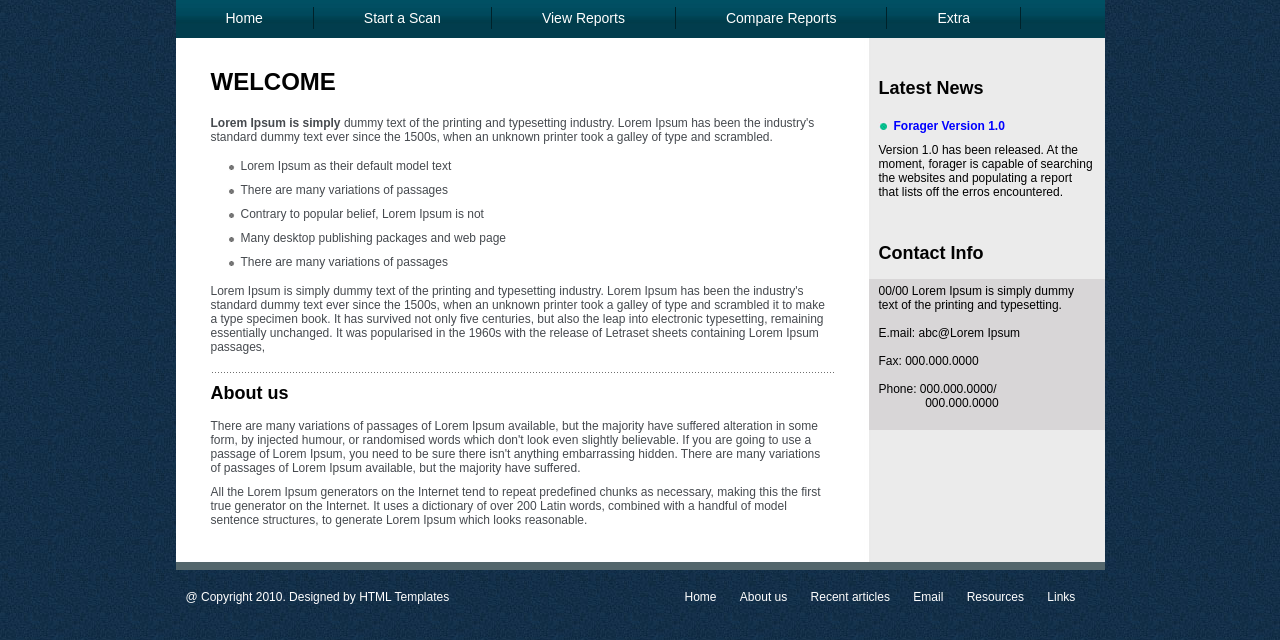
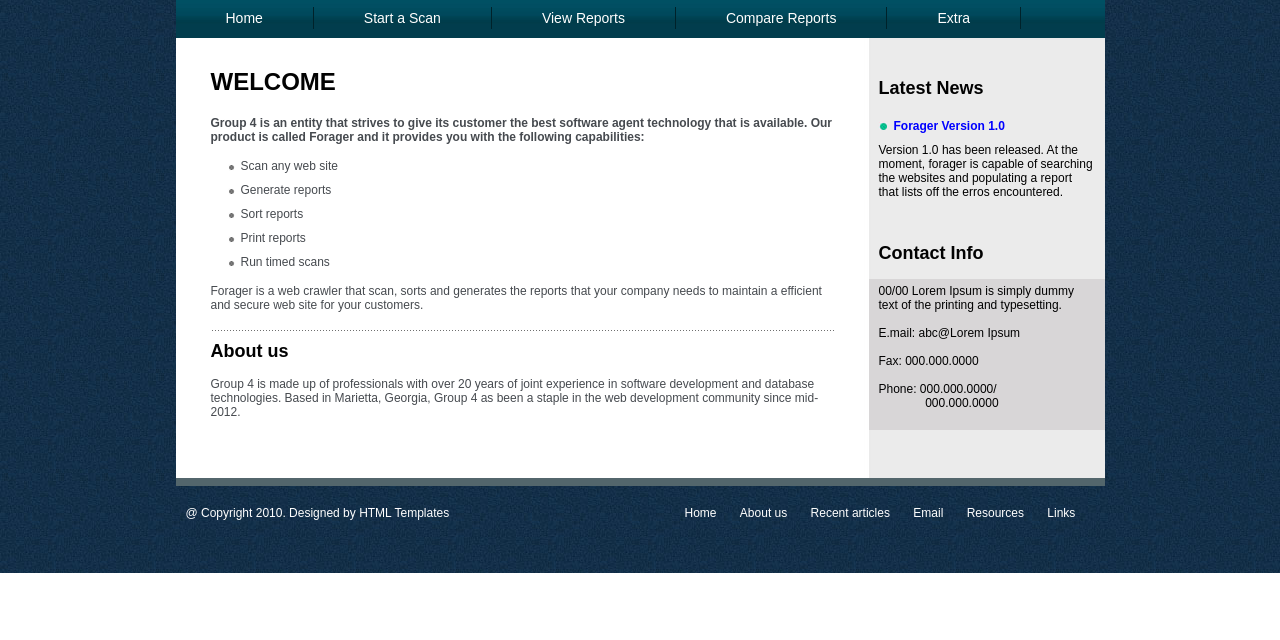
Before and after one commit to lhall23/forager-t4, a PHP site: page /main in a window 1280 px wide. Shown: the part 227-867 px from the top of the page. After the commit the page ends 800 px from the top, so only its background shows below. Run offline with PHP 8.4, Linux system fonts and the light colour scheme.

Commit message:
Updated main
Updated main

```diff
--- a/html/main.php
+++ b/html/main.php
@@ -24,38 +24,19 @@
 <div id="site-content">
 <div id="col-left">
 <h1 class="h-text-1">WELCOME</h1>
-<p class="text-1"><strong>Lorem Ipsum is simply</strong> dummy text of
-the printing and typesetting industry. Lorem Ipsum has been the
-industry's standard dummy text ever since the 1500s, when an unknown
-printer took a galley of type and scrambled.</p>
+<p class="text-1"><strong>Group 4 is an entity that strives to give its customer the best  software agent technology that is available. Our product is called Forager and it provides you with the following capabilities:</strong></p>
 <ul class="list-1">
-  <li>Lorem Ipsum as their default model text</li>
-  <li>There are many variations of passages</li>
-  <li>Contrary to popular belief, Lorem Ipsum is not</li>
-  <li>Many desktop publishing packages and web page</li>
-  <li>There are many variations of passages</li>
+  <li>Scan any web site</li>
+  <li>Generate reports</li>
+  <li>Sort reports</li>
+  <li>Print reports</li>
+  <li>Run timed scans</li>
 </ul>
-<p class="text-1">Lorem Ipsum is simply dummy text of the printing and
-typesetting industry. Lorem Ipsum has been the industry's standard
-dummy text ever since the 1500s, when an unknown printer took a galley
-of type and scrambled it to make a type specimen book. It has survived
-not only five centuries, but also the leap into electronic typesetting,
-remaining essentially unchanged. It was popularised in the 1960s with
-the release of Letraset sheets containing Lorem Ipsum passages,</p>
+<p class="text-1">Forager is a web crawler that scan, sorts and generates the reports that your company needs to maintain a efficient and secure web site for your customers.</p>
 <p class="border-1">&nbsp;</p>
 <h2 class="h-text-2">About us</h2>
-<p class="text-1">There are many variations of passages of Lorem Ipsum
-available, but the majority have suffered alteration in some form, by
-injected humour, or randomised words which don't look even slightly
-believable. If you are going to use a passage of Lorem Ipsum, you need
-to be sure there isn't anything embarrassing hidden. There are many
-variations of passages of Lorem Ipsum available, but the majority have
-suffered.</p>
-<p class="text-1">All the Lorem Ipsum generators on the Internet tend
-to repeat predefined chunks as necessary, making this the first true
-generator on the Internet. It uses a dictionary of over 200 Latin
-words, combined with a handful of model sentence structures, to
-generate Lorem Ipsum which looks reasonable. </p>
+<p class="text-1">Group 4 is made up of professionals with over 20 years of joint experience in software development and database technologies. Based in Marietta, Georgia, Group 4 as been a staple in the web development community since mid-2012.</p>
+<p class="text-1">&nbsp;</p>
 </div>
 <div id="col-right">
 <div style="padding: 30px 10px 10px;">
```
